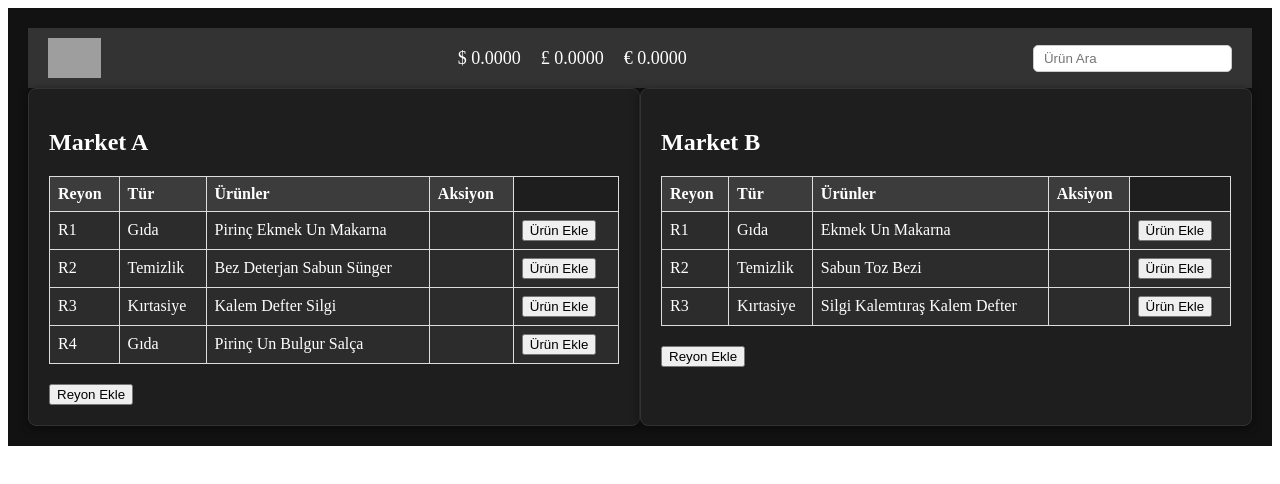
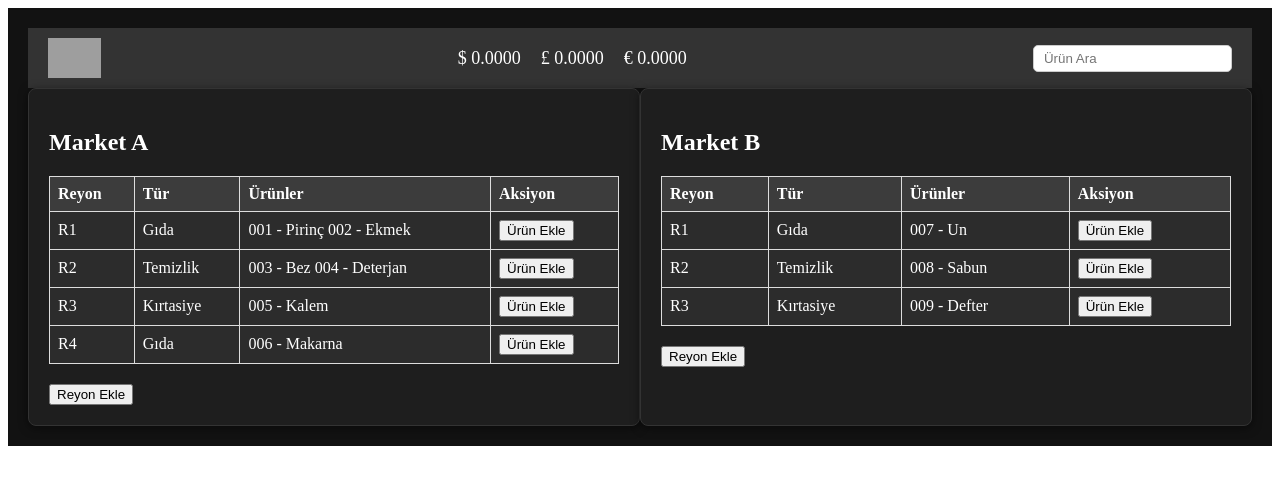
Before and after one commit to yldray/supermarket-app, an Angular app: page / in a window 1280 px wide. Shown: the top 484 px of the page. Built offline with nearby package versions, Linux system fonts and the light colour scheme; no server answers; grey boxes are pictures that could not be loaded.

Commit message:
Urun Ekleme

```diff
--- a/src/app/pages/markets/markets.component.html
+++ b/src/app/pages/markets/markets.component.html
@@ -16,10 +16,11 @@
           <td>{{ section.id }}</td>
           <td>{{ section.type }}</td>
           <td>
-            <span *ngFor="let product of section.products">{{ product }} </span>
+            <span *ngFor="let product of section.products">{{ product.id }} - {{ product.name }} </span>
           </td>
           <td>
-            <td><button class="btn btn-primary" (click)="showAddProductModal(section)">Ürün Ekle</button></td>
+            <button class="btn btn-primary" (click)="showAddProductModal(market.sections)">Ürün Ekle</button>
+          </td>
         </tr>
       </tbody>
     </table>
--- a/src/app/pages/markets/markets.component.ts
+++ b/src/app/pages/markets/markets.component.ts
@@ -1,6 +1,10 @@
 import { Component, Input, OnChanges } from '@angular/core';
 import { CommonModule } from '@angular/common';
 import Swal from 'sweetalert2';
+import { Section } from '../models/section';
+import { Market } from '../models/market';
+
+
 
 @Component({
   selector: 'app-markets',
@@ -16,35 +20,32 @@ export class MarketsComponent implements OnChanges {
     {
       name: 'Market A',
       sections: [
-        { id: 'R1', type: 'Gıda', products: ['Pirinç', 'Ekmek', 'Un', 'Makarna'] },
-        { id: 'R2', type: 'Temizlik', products: ['Bez', 'Deterjan', 'Sabun', 'Sünger'] },
-        { id: 'R3', type: 'Kırtasiye', products: ['Kalem', 'Defter', 'Silgi'] },
-        { id: 'R4', type: 'Gıda', products: ['Pirinç', 'Un', 'Bulgur', 'Salça'] }
+        { id: 'R1', type: 'Gıda', products: [{ id: '001', name: 'Pirinç' }, { id: '002', name: 'Ekmek' }] },
+        { id: 'R2', type: 'Temizlik', products: [{ id: '003', name: 'Bez' }, { id: '004', name: 'Deterjan' }] },
+        { id: 'R3', type: 'Kırtasiye', products: [{ id: '005', name: 'Kalem' }] },
+        { id: 'R4', type: 'Gıda', products: [{ id: '006', name: 'Makarna' }] }
       ]
     },
     {
       name: 'Market B',
       sections: [
-        { id: 'R1', type: 'Gıda', products: ['Ekmek', 'Un', 'Makarna'] },
-        { id: 'R2', type: 'Temizlik', products: ['Sabun', 'Toz Bezi'] },
-        { id: 'R3', type: 'Kırtasiye', products: ['Silgi', 'Kalemtıraş', 'Kalem', 'Defter'] }
+        { id: 'R1', type: 'Gıda', products: [{ id: '007', name: 'Un' }] },
+        { id: 'R2', type: 'Temizlik', products: [{ id: '008', name: 'Sabun' }] },
+        { id: 'R3', type: 'Kırtasiye', products: [{ id: '009', name: 'Defter' }] }
       ]
     }
   ];
-
-  filteredMarkets = [...this.markets];  // İlk başta tüm marketler görünsün
-
+  filteredMarkets = [...this.markets];  // Tüm marketler başlangıçta listelenir
   ngOnChanges() {
-    this.filterProducts(this.searchQuery);  // Arama terimi her değiştiğinde filtrele
+    this.filterProducts(this.searchQuery);  // Arama terimi değiştiğinde filtrele
   }
-
-  // Ürünleri arama terimine göre filtreleyen fonksiyon
+  // Ürünleri arama terimine göre filtrele
   filterProducts(term: string) {
     this.filteredMarkets = this.markets.map(market => {
       const filteredSections = market.sections
         .map(section => ({
           ...section,
-          products: section.products.filter(product => product.toLowerCase().includes(term.toLowerCase()))
+          products: section.products.filter(product => product.name.toLowerCase().includes(term.toLowerCase()))
         }))
         .filter(section => section.products.length > 0);
 
@@ -54,45 +55,142 @@ export class MarketsComponent implements OnChanges {
       };
     }).filter(market => market.sections.length > 0);  // Boş reyonları gizle
   }
+  // Eşsiz section (reyon) türlerini döndür
+  getUniqueSectionTypes() {
+    const typesSet = new Set<string>();
 
-  // Ürün ekleme modal fonksiyonu
-  showAddProductModal(section: any) {
+    this.markets.forEach(market => {
+      market.sections.forEach(section => {
+        typesSet.add(section.type); // Her reyonun türünü set'e ekle
+      });
+    });
+
+    return Array.from(typesSet); // Set'i diziye çevir ve döndür
+  }
+  showAddProductModal(sections: Section[]) {
+    // Create options for the existing sections (reyon) where the product can be added
+    const sectionOptions = sections.map(section => `<option value="${section.id}">${section.id}</option>`).join('');
+
     Swal.fire({
-      title: 'Ürün Ekle',
-      input: 'text',
-      inputLabel: 'Ürün Adı',
-      inputPlaceholder: 'Ürün adını girin',
+      title: '<h2 style="color: white;">Ürün Ekle</h2>',
+      html: `
+        <div style="display: flex; flex-direction: column; gap: 15px; width: 100%;">
+          <div style="width: 100%;">
+            <label for="productId" style="display: block; font-weight: 500; color: #ccc; margin-bottom: 5px;">Ürün ID</label>
+            <input id="productId" placeholder="Ürün ID" type="text" style="width: 100%; padding: 10px; font-size: 14px; color: white; background-color: #1a1a1a; border: 1px solid #333; border-radius: 5px;">
+          </div>
+          <div style="width: 100%;">
+            <label for="productName" style="display: block; font-weight: 500; color: #ccc; margin-bottom: 5px;">Ürün Adı</label>
+            <input id="productName" placeholder="Ürün Adı" type="text" style="width: 100%; padding: 10px; font-size: 14px; color: white; background-color: #1a1a1a; border: 1px solid #333; border-radius: 5px;">
+          </div>
+          <div style="width: 100%;">
+            <label for="sectionSelect" style="display: block; font-weight: 500; color: #ccc; margin-bottom: 5px;">Eklenilecek Reyon</label>
+            <select id="sectionSelect" style="width: 100%; padding: 10px; font-size: 14px; color: white; background-color: #1a1a1a; border: 1px solid #333; border-radius: 5px;">
+              ${sectionOptions}
+            </select>
+          </div>
+        </div>
+      `,
+      background: '#121212',
+      width: '400px',
       showCancelButton: true,
       confirmButtonText: 'Ekle',
       cancelButtonText: 'İptal',
+      customClass: {
+        confirmButton: 'swal2-confirm-button',
+        cancelButton: 'swal2-cancel-button'
+      },
+      preConfirm: () => {
+        const productId = (document.getElementById('productId') as HTMLInputElement).value;
+        const productName = (document.getElementById('productName') as HTMLInputElement).value;
+        const sectionId = (document.getElementById('sectionSelect') as HTMLSelectElement).value;
+
+        // Validate that all fields are filled
+        if (!productId || !productName || !sectionId) {
+          Swal.showValidationMessage(`Lütfen tüm alanları doldurun!`);
+          return false;
+        }
+
+        return { productId, productName, sectionId };
+      }
     }).then((result) => {
       if (result.isConfirmed) {
-        const productName = result.value;
-        section.products.push(productName); // Yeni ürünü ilgili bölüme ekle
-        Swal.fire('Başarılı!', 'Ürün başarıyla eklendi.', 'success');
+        const { productId, productName, sectionId } = result.value;
+
+        // Find the selected section
+        const targetSection = sections.find(section => section.id === sectionId);
+        if (targetSection) {
+          // Add the product to the selected section
+          const newProduct = { id: productId, name: productName };
+          targetSection.products.push(newProduct);
+
+          Swal.fire('Başarılı!', 'Ürün başarıyla eklendi.', 'success');
+        } else {
+          Swal.fire('Hata', 'Seçilen reyon bulunamadı.', 'error');
+        }
       }
     });
   }
 
-  // Reyon ekleme modal fonksiyonu
-  showAddSectionModal(market: any) {
+
+
+  showAddSectionModal(market: Market) {
+    // Gather unique section types from the provided market (or all markets if needed)
+    const sectionTypes = [...new Set(market.sections.map((section: Section) => section.type))];
+
+    // Create options for section types
+    const sectionTypeOptions = sectionTypes.map(type => `<option value="${type}">${type}</option>`).join('');
+
+    // Create option for market name (since the market is fixed)
+    const marketOption = `<option value="${market.name}">${market.name}</option>`;
+
     Swal.fire({
       title: 'Reyon Ekle',
-      input: 'text',
-      inputLabel: 'Reyon Adı',
-      inputPlaceholder: 'Reyon adını girin',
+      html: `
+        <div style="display: flex; flex-direction: column; gap: 10px;">
+          <div>
+            <label for="sectionId" style="display: block; font-weight: 500;">Reyon Adı</label>
+            <input id="sectionId" class="swal2-input" placeholder="Reyon Adı" type="text" style="width: 100%;">
+          </div>
+          <div>
+            <label for="sectionType" style="display: block; font-weight: 500;">Reyon Türü</label>
+            <select id="sectionType" class="swal2-input" style="width: 100%;">
+              ${sectionTypeOptions}
+            </select>
+          </div>
+          <div>
+            <label for="marketSelect" style="display: block; font-weight: 500;">Market</label>
+            <select id="marketSelect" class="swal2-input" style="width: 100%;" disabled>
+              ${marketOption}
+            </select>
+          </div>
+        </div>
+      `,
       showCancelButton: true,
       confirmButtonText: 'Ekle',
       cancelButtonText: 'İptal',
+      preConfirm: () => {
+        const sectionId = (document.getElementById('sectionId') as HTMLInputElement).value;
+        const sectionType = (document.getElementById('sectionType') as HTMLSelectElement).value;
+
+        if (!sectionId || !sectionType) {
+          Swal.showValidationMessage(`Lütfen tüm alanları doldurun!`);
+          return false;
+        }
+
+        return { sectionId, sectionType };
+      }
     }).then((result) => {
       if (result.isConfirmed) {
-        const sectionName = result.value;
+        const { sectionId, sectionType } = result.value;
+
+        // Add the new section to the selected market
         const newSection = {
-          id: sectionName,
-          type: 'Yeni Tür', // Burada türü belirleyebilirsin
+          id: sectionId,
+          type: sectionType,
           products: []
         };
-        market.sections.push(newSection); // Yeni reyonu markete ekle
+        market.sections.push(newSection);
         Swal.fire('Başarılı!', 'Reyon başarıyla eklendi.', 'success');
       }
     });
--- /dev/null
+++ b/src/app/pages/models/market.ts
@@ -0,0 +1,6 @@
+import { Section } from "./section";
+
+export interface Market {
+  name: string;
+  sections: Section[];
+}
--- /dev/null
+++ b/src/app/pages/models/product.ts
@@ -0,0 +1,4 @@
+export interface Product {
+    id: string;
+    name: string;
+  }
--- /dev/null
+++ b/src/app/pages/models/section.ts
@@ -0,0 +1,7 @@
+import { Product } from "./product";
+
+export interface Section {
+  id: string;
+  type: string;
+  products: Product[];
+}
```
Also changed, not shown: src/app/pages/markets/markets.component.css (line endings or trailing spaces).
